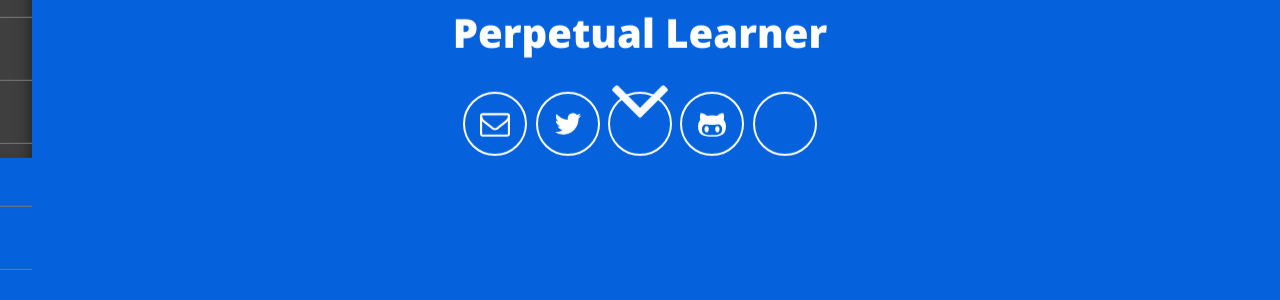
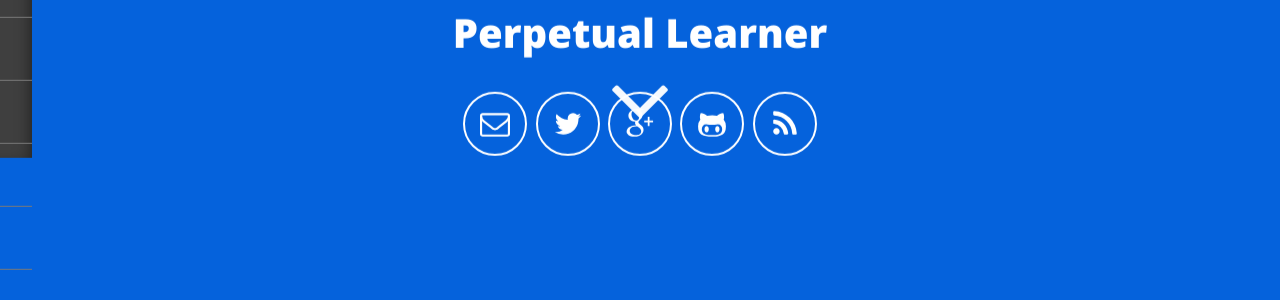
Before and after one commit to JuliaTorrejon/juliatorrejon.github.io, a Jekyll site: the page built from index.html, in a window 1280 px wide. Shown: the part 404-704 px from the top of the page. Built offline with Jekyll 4.4.1, drawn with Linux system fonts in a browser that asks for light colours.

Commit message:
Update header-default.html

```diff
--- a/_includes/header-default.html
+++ b/_includes/header-default.html
@@ -7,10 +7,11 @@
         <div class="icons-home">
             <a aria-label="Send email" href="mailto:{{site.email}}"><svg class="icon icon-email"><use xlink:href="#icon-email"></use></svg></a>
             <a aria-label="My Twitter" target="_blank" href="https://twitter.com/{{site.twitter_username}}"><svg class="icon icon-twitter"><use xlink:href="#icon-twitter"></use></svg></a>
-            <a aria-label="My DEV" target="_blank" href="https://dev.to/{{site.dev_username}}"><svg class="icon icon-dev"><use xlink:href="#icon-dev"></use></svg></a>
+            <a aria-label="My Google Plus" target="_blank" href="https://plus.google.com/{{site.gplus_username}}/posts"><svg class="icon icon-google-plus"><use xlink:href="#icon-google-plus"></use></svg></a>
             <a aria-label="My Github" target="_blank" href="https://github.com/{{site.github_username}}"><svg class="icon icon-github-alt"><use xlink:href="#icon-github-alt"></use></svg></a>
-            <a aria-label="LinkedIn" target="_blank" href="https://linkedin.com/{{site.linkedin_username}}"><svg class="icon icon-linkedin"><use xlink:href="#icon-linkedin"></use></svg></a>
-    </div>
+            <a aria-label="Use the RSS to get updated" target="_blank" href="{{ "/feed.xml" | prepend: site.baseurl }}"><svg class="icon icon-rss"><use xlink:href="#icon-rss"></use></svg></a>
+
+        </div>
     <a role="button" class="down" data-scroll href="#scroll"><svg class="icon icon-angle-down"><use xlink:href="#icon-angle-down"></use></svg></a>
     {% include menu-search.html %}
 </header>
```
